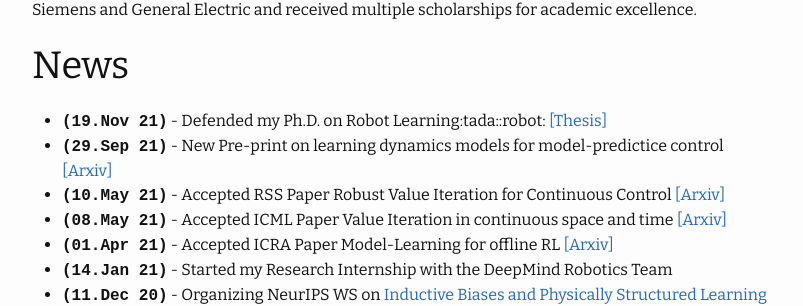
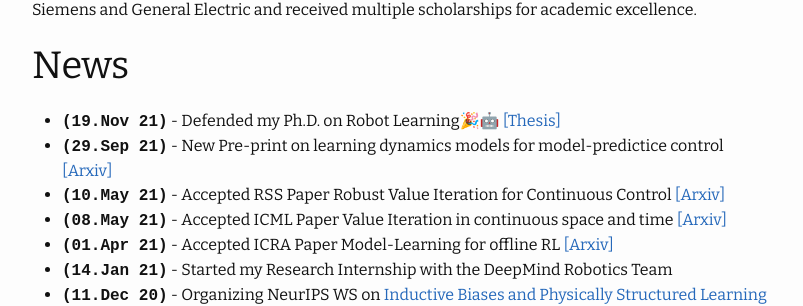
Before and after one commit to milutter/milutter.github.io, a Jekyll site: the page built from index.md, in a window 1280 px wide. Shown: the part 1019-1325 px from the top of the page, without its empty margins (238-1041 px from the left). Built offline with Jekyll 4.4.1, drawn with Linux system fonts in a browser that asks for light colours; emoji names are drawn with the system emoji font; part of the change alters nothing that is shown.

Commit message:
add emoji support

```diff
--- a/_config.yml
+++ b/_config.yml
@@ -34,7 +34,8 @@ google_analytics:
 comments: false
 
 # Plugins
-#plugins:
+plugins:
+  - jemoji
 #  - jekyll-archives
 #  - jekyll-paginate
 #  - jekyll-sitemap
```
